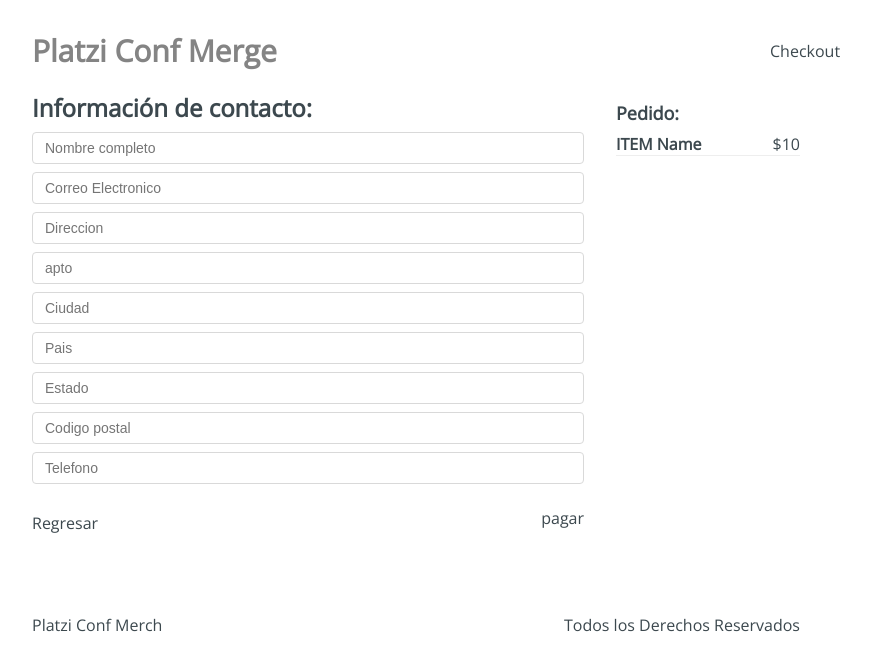
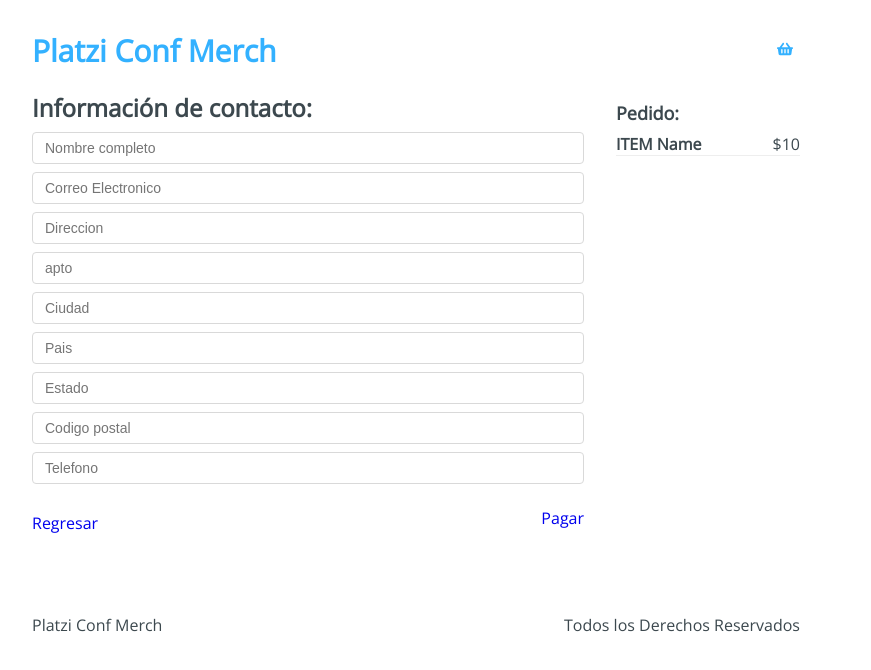
Before and after one commit to kfiguera/platzi-conf-merch, a React app: page /checkout/information in a window 1280 px wide. Shown: the top 670 px of the page, without its empty margins (224-1095 px from the left). Built offline with nearby package versions, Linux system fonts and the light colour scheme.

Commit message:
Integración de íconos y conexión con React Router

```diff
--- a/package.json
+++ b/package.json
@@ -29,6 +29,7 @@
   "dependencies": {
     "react": "^18.2.0",
     "react-dom": "^18.2.0",
+    "react-icons": "^4.4.0",
     "react-router-dom": "^6.3.0"
   },
   "devDependencies": {
--- a/src/components/Header.jsx
+++ b/src/components/Header.jsx
@@ -1,12 +1,20 @@
 import React from 'react';
+import { Link } from 'react-router-dom';
+import { FaShoppingBasket } from 'react-icons/fa';
 import '../styles/components/Header.css';
 
 const Header = () => {
   return (
     <div className='Header'>
-      <h1 className='Header-title'>Platzi Conf Merge</h1>
+      <h1 className='Header-title'>
+        <Link to='/'>
+          Platzi Conf Merch
+        </Link>
+      </h1>
       <div className='Header-checkout'>
-        Checkout
+        <Link to='/checkout'>
+          <FaShoppingBasket title='Checkout'/>
+        </Link>
       </div>
     </div>
   );
--- a/src/containers/Checkout.jsx
+++ b/src/containers/Checkout.jsx
@@ -1,5 +1,7 @@
 import React from 'react';
 import '../styles/components/Checkout.css';
+import { Link } from 'react-router-dom';
+import { FaTrashAlt } from 'react-icons/fa';
 
 const Checkout = () => {
   return (
@@ -11,12 +13,16 @@
             <h4>ITEM name</h4>
             <span>$10</span>
           </div>
-          <button type="button">Eliminar</button>
+          <button type="button">
+            <FaTrashAlt title='Eliminar' />
+          </button>
         </div>
       </div>
       <div className='Checkout-sidebar'>
-        <h3>Precio Total</h3>
-        <button type="button">Continuar Pedido</button>
+        <h3>Precio Total: $10</h3>
+        <Link to="/checkout/information">
+          <button type="button">Continuar Pedido</button>
+        </Link>
       </div>
     </div>
   );
--- a/src/containers/Information.jsx
+++ b/src/containers/Information.jsx
@@ -1,35 +1,39 @@
 import React from 'react';
 import '../styles/components/Information.css';
+import { Link } from 'react-router-dom';
 
 const Information = () => {
   return (
-    <div className="Information">
-      <div className="Information-content">
-        <div className="Information-head">
+    <div className='Information'>
+      <div className='Information-content'>
+        <div className='Information-head'>
           <h2>Información de contacto:</h2>
         </div>
-        <div className="Information-form">
-          <form action="">
-            <input type="text" placeholder="Nombre completo" name="name" />
-            <input type="text" placeholder="Correo Electronico" name="email" />
-            <input type="text" placeholder="Direccion" name="addres" />
-            <input type="text" placeholder="apto" name="apto" />
-            <input type="text" placeholder="Ciudad" name="city" />
-            <input type="text" placeholder="Pais" name="country" />
-            <input type="text" placeholder="Estado" name="state" />
-            <input type="text" placeholder="Codigo postal" name="cp" />
-            <input type="text" placeholder="Telefono" name="phone" />
+        <div className='Information-form'>
+          <form action=''>
+            <input type='text' placeholder='Nombre completo' name='name' />
+            <input type='text' placeholder='Correo Electronico' name='email' />
+            <input type='text' placeholder='Direccion' name='addres' />
+            <input type='text' placeholder='apto' name='apto' />
+            <input type='text' placeholder='Ciudad' name='city' />
+            <input type='text' placeholder='Pais' name='country' />
+            <input type='text' placeholder='Estado' name='state' />
+            <input type='text' placeholder='Codigo postal' name='cp' />
+            <input type='text' placeholder='Telefono' name='phone' />
           </form>
         </div>
-        <div className="Information-buttons">
-          <div className="Information-back">Regresar</div>
-          <div className="Information-next">pagar</div>
+        <div className='Information-buttons'>
+          <div className='Information-back'>
+            <Link to="/checkout">Regresar</Link></div>
+          <div className='Information-next'>
+            <Link to="/checkout/payment">Pagar</Link>
+          </div>
         </div>
       </div>
-      <div className="Information-sidebar">
+      <div className='Information-sidebar'>
         <h3>Pedido:</h3>
-        <div className="Information-item">
-          <div className="Information-element">
+        <div className='Information-item'>
+          <div className='Information-element'>
             <h4>ITEM Name</h4>
             <span>$10</span>
           </div>
```
Also changed, not shown: 1 other file (tests, documents, lock files or other folders).
